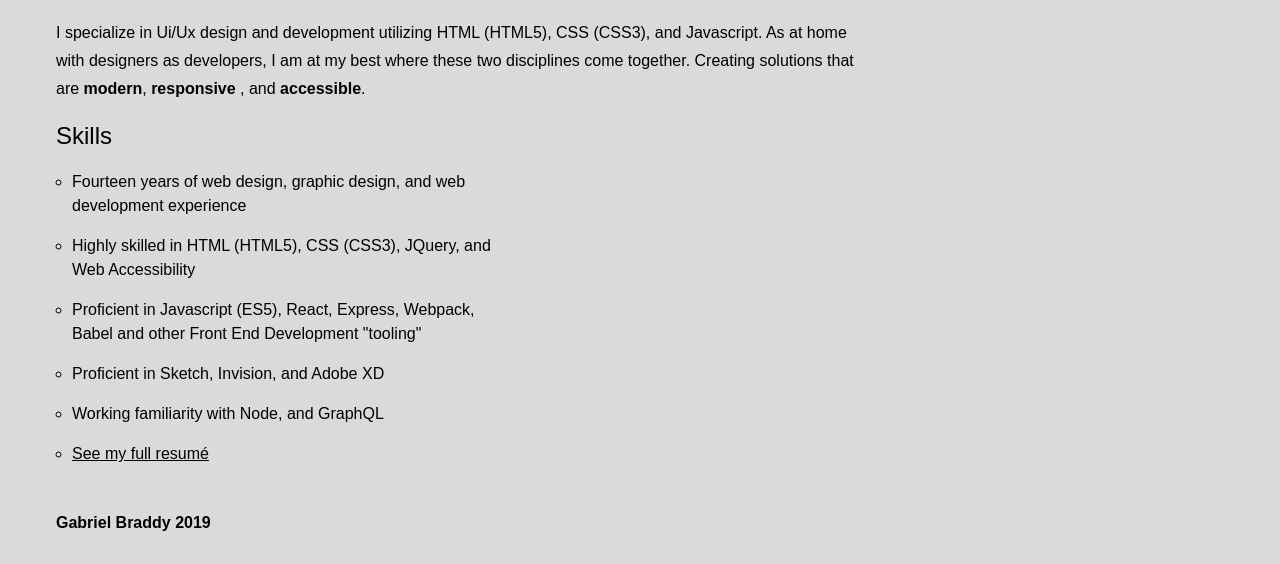
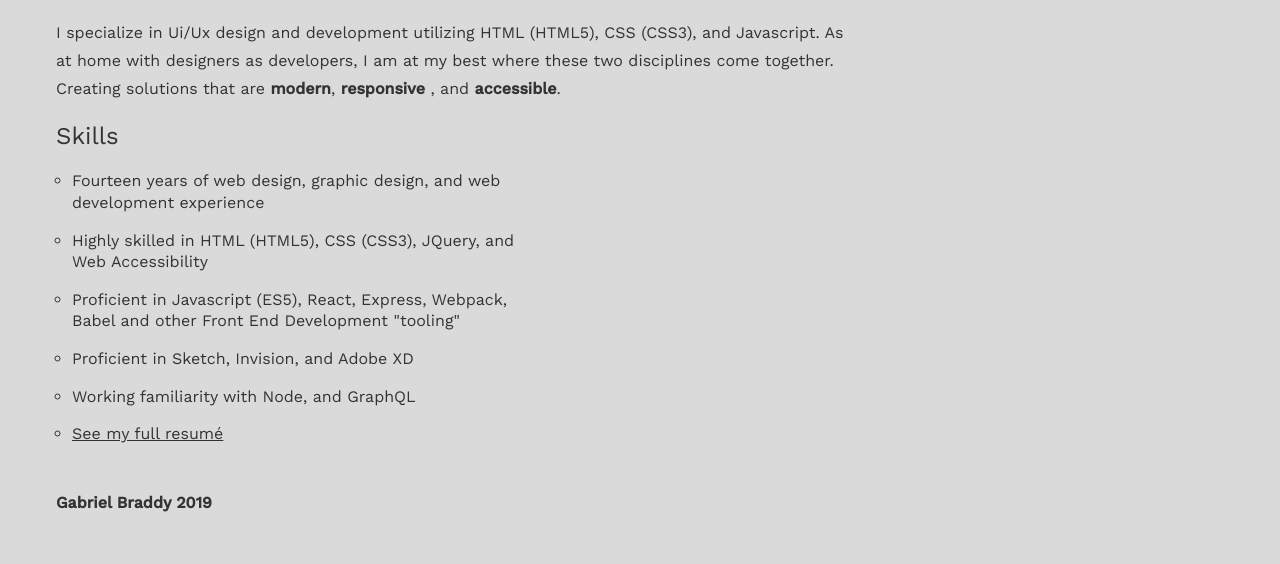
Before and after one commit to gabeyb/gabeyb.github.com, a plain HTML site: page index.html in a window 1280 px wide. Shown: the part 248-812 px from the top of the page. Drawn offline with nearby package versions, Linux system fonts and the light colour scheme.

Commit message:
This commit updates the font.

```diff
--- a/assets/styles/sass/modules/_base.scss
+++ b/assets/styles/sass/modules/_base.scss
@@ -1,6 +1,6 @@
 $primary-color: #FF82D3;
 $secondary-color: #dadada;
-$font-color: black;
+$font-color: #333;
 
 body,
 html {
--- a/assets/styles/sass/modules/_skills-list.scss
+++ b/assets/styles/sass/modules/_skills-list.scss
@@ -1,9 +1,9 @@
 .skills-list {
   list-style: circle;
-  max-width: 460px;
+  max-width: 480px;
 
   li {
-    line-height: 1.5;
+    line-height: 1.35;
     margin: 16px;
 
     a {
--- a/assets/styles/sass/modules/_typography.scss
+++ b/assets/styles/sass/modules/_typography.scss
@@ -1,6 +1,6 @@
 * {
 	font-family: 'Work Sans', sans-serif;
-	font-weight: 200;
+	font-weight: 400;
 	color: $font-color;
 }
 
--- a/index.html
+++ b/index.html
@@ -4,7 +4,7 @@
 <head>
   <meta charset="UTF-8">
   <meta content="width=device-width, initial-scale=1.0" name="viewport">
-  <link href="https://fonts.googleapis.com/css?family=Roboto" rel="stylesheet">
+  <link href="https://fonts.googleapis.com/css?family=Work+Sans:400,500" rel="stylesheet">
   <link rel="stylesheet" href="assets/styles/css/normalize.css">
   <link rel="stylesheet" href="assets/styles/css/screen.css">
   <title>Gabe Braddy UI Engineer &amp; Designer</title>
```
Also changed, not shown: assets/styles/css/screen.css, 1 other file.
